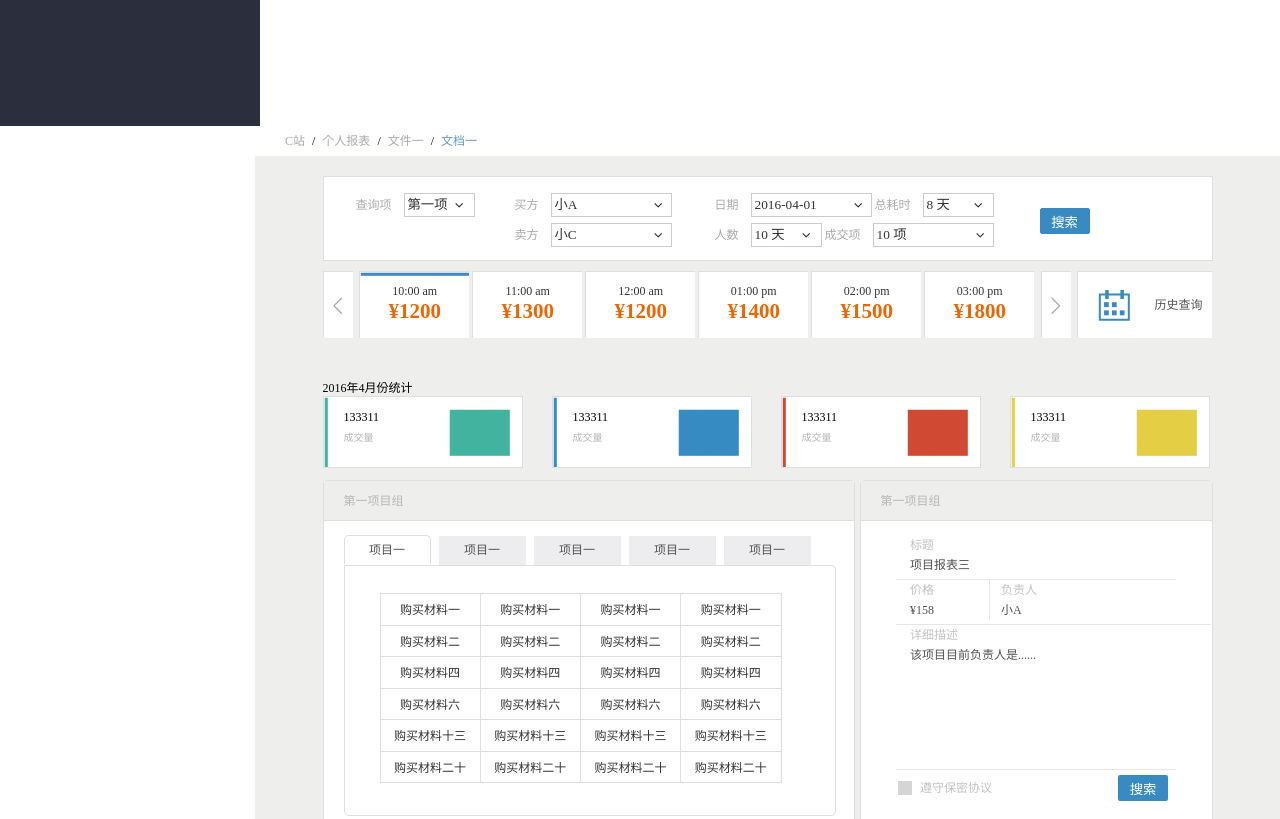
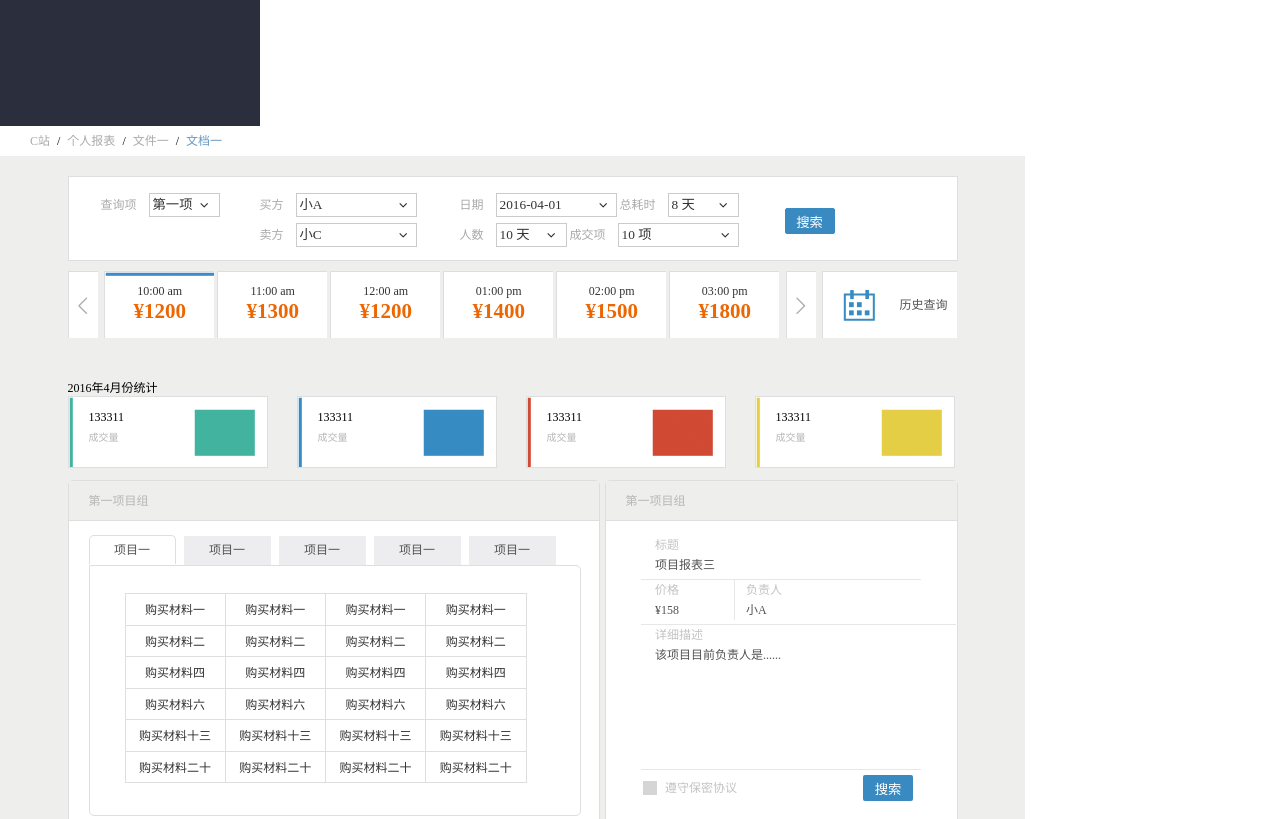
Before and after one commit to zhu512/zhu512.github.com, a plain HTML site: page task_1_9/index.html in a window 1280 px wide. Shown: the part 1140-1959 px from the top of the page. Drawn offline with Linux system fonts and the light colour scheme.

Commit message:
Update index.html

```diff
--- a/task_1_9/index.html
+++ b/task_1_9/index.html
@@ -54,7 +54,7 @@
 		</ul>
     </div>
 </nav>
-<section class="section fr">
+<section class="section fl">
 	<div class="top">
 		<a href="#">C站</a>/<a href="#">个人报表</a>/<a href="#">文件一</a>/<a class="cur" href="#">文档一</a>
 	</div>
```
